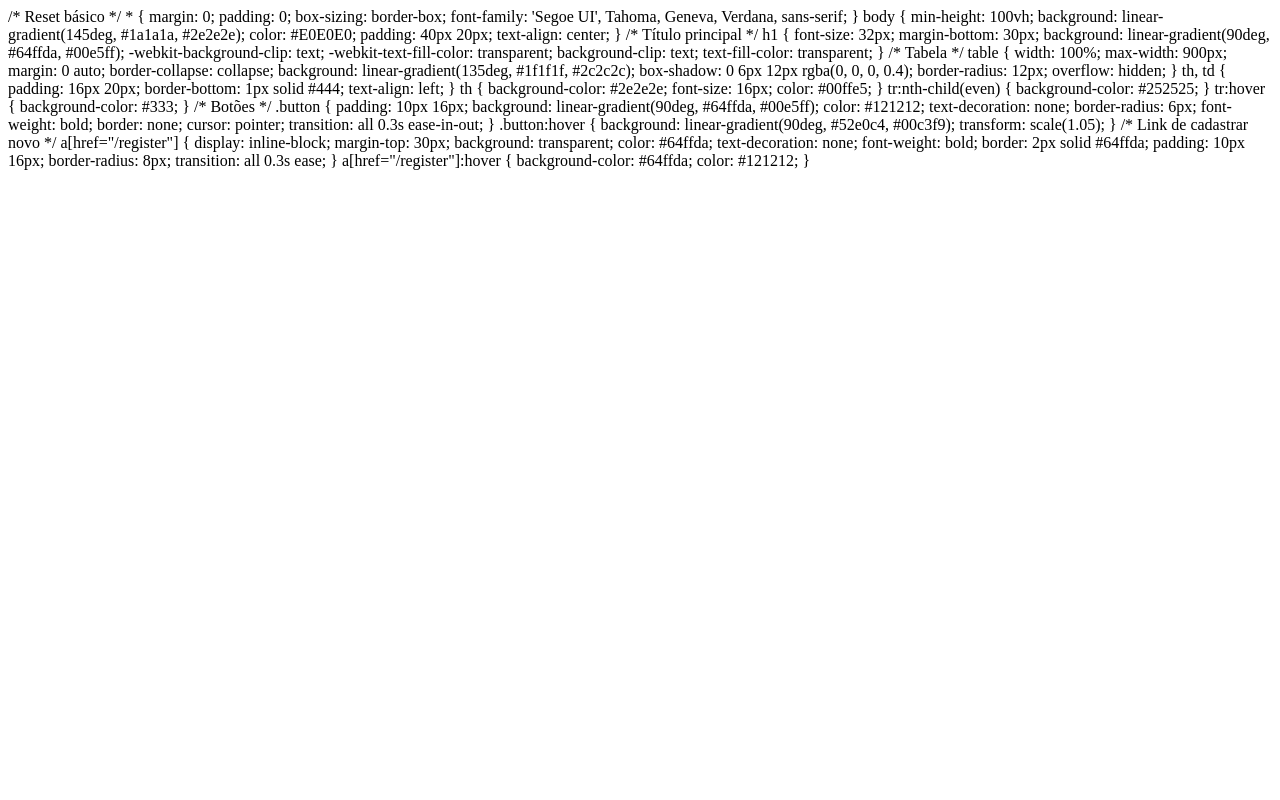
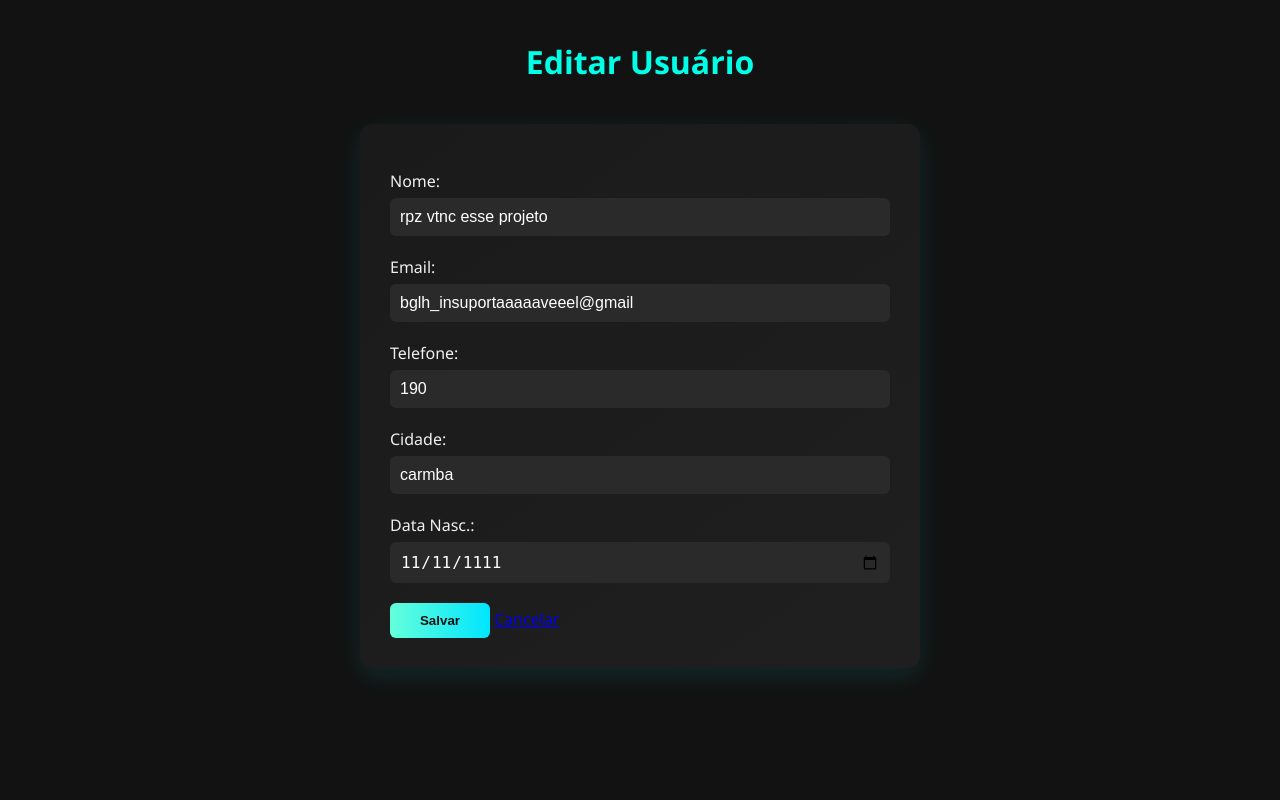
Before and after one commit to sh1ftx/MVCFlaskApp, a Flask app: page /edit_user/2 in a window 1280 px wide. Run offline with Flask 3, Linux system fonts and the light colour scheme; data comes from the database, SQL or seed files in the repository.

Commit message:
Correção do script

```diff
--- a/App/templates/edit_user.html
+++ b/App/templates/edit_user.html
@@ -1,95 +1,27 @@
-/* Reset básico */
-* {
-  margin: 0;
-  padding: 0;
-  box-sizing: border-box;
-  font-family: 'Segoe UI', Tahoma, Geneva, Verdana, sans-serif;
-}
+<!DOCTYPE html>
+<html lang="pt-BR">
 
-body {
-  min-height: 100vh;
-  background: linear-gradient(145deg, #1a1a1a, #2e2e2e);
-  color: #E0E0E0;
-  padding: 40px 20px;
-  text-align: center;
-}
+<head>
+    <meta charset="UTF-8">
+    <title>Editar Usuário</title>
+  <link rel="stylesheet" href="{{ url_for('static', filename='css/edit_user.css') }}">
+</head>
 
-/* Título principal */
-h1 {
-  font-size: 32px;
-  margin-bottom: 30px;
-  background: linear-gradient(90deg, #64ffda, #00e5ff);
-  -webkit-background-clip: text;
-  -webkit-text-fill-color: transparent;
-  background-clip: text;
-  text-fill-color: transparent;
-}
+<body>
+    <h1>Editar Usuário</h1>
+    <form id="editForm">
+        <input type="hidden" id="id" name="id" value="{{ user[0] }}">
+        <p>Nome: <input type="text" id="nome" value="{{ user[1] }}" required></p>
+        <p>Email: <input type="email" id="email" value="{{ user[2] }}" required></p>
+        <p>Telefone: <input type="text" id="telefone" value="{{ user[3] }}" required></p>
+        <p>Cidade: <input type="text" id="cidade" value="{{ user[4] }}" required></p>
+        <p>Data Nasc.: <input type="date" id="data_nascimento" value="{{ user[5] }}" required></p>
+        <button type="submit">Salvar</button>
+        <a href="/user_list">Cancelar</a>
+    </form>
 
-/* Tabela */
-table {
-  width: 100%;
-  max-width: 900px;
-  margin: 0 auto;
-  border-collapse: collapse;
-  background: linear-gradient(135deg, #1f1f1f, #2c2c2c);
-  box-shadow: 0 6px 12px rgba(0, 0, 0, 0.4);
-  border-radius: 12px;
-  overflow: hidden;
-}
 
-th, td {
-  padding: 16px 20px;
-  border-bottom: 1px solid #444;
-  text-align: left;
-}
+</body>
+<script src="{{ url_for ('static', filename = 'js/edit_user.js') }}"></script>
 
-th {
-  background-color: #2e2e2e;
-  font-size: 16px;
-  color: #00ffe5;
-}
-
-tr:nth-child(even) {
-  background-color: #252525;
-}
-
-tr:hover {
-  background-color: #333;
-}
-
-/* Botões */
-.button {
-  padding: 10px 16px;
-  background: linear-gradient(90deg, #64ffda, #00e5ff);
-  color: #121212;
-  text-decoration: none;
-  border-radius: 6px;
-  font-weight: bold;
-  border: none;
-  cursor: pointer;
-  transition: all 0.3s ease-in-out;
-}
-
-.button:hover {
-  background: linear-gradient(90deg, #52e0c4, #00c3f9);
-  transform: scale(1.05);
-}
-
-/* Link de cadastrar novo */
-a[href="/register"] {
-  display: inline-block;
-  margin-top: 30px;
-  background: transparent;
-  color: #64ffda;
-  text-decoration: none;
-  font-weight: bold;
-  border: 2px solid #64ffda;
-  padding: 10px 16px;
-  border-radius: 8px;
-  transition: all 0.3s ease;
-}
-
-a[href="/register"]:hover {
-  background-color: #64ffda;
-  color: #121212;
-}
+</html>
```
